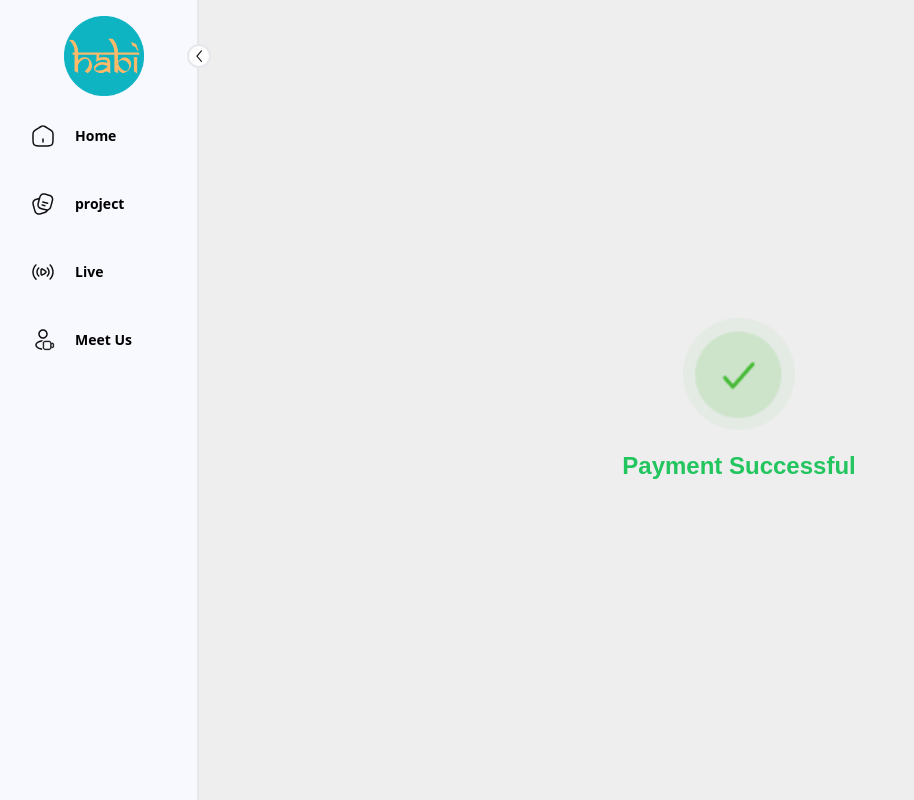
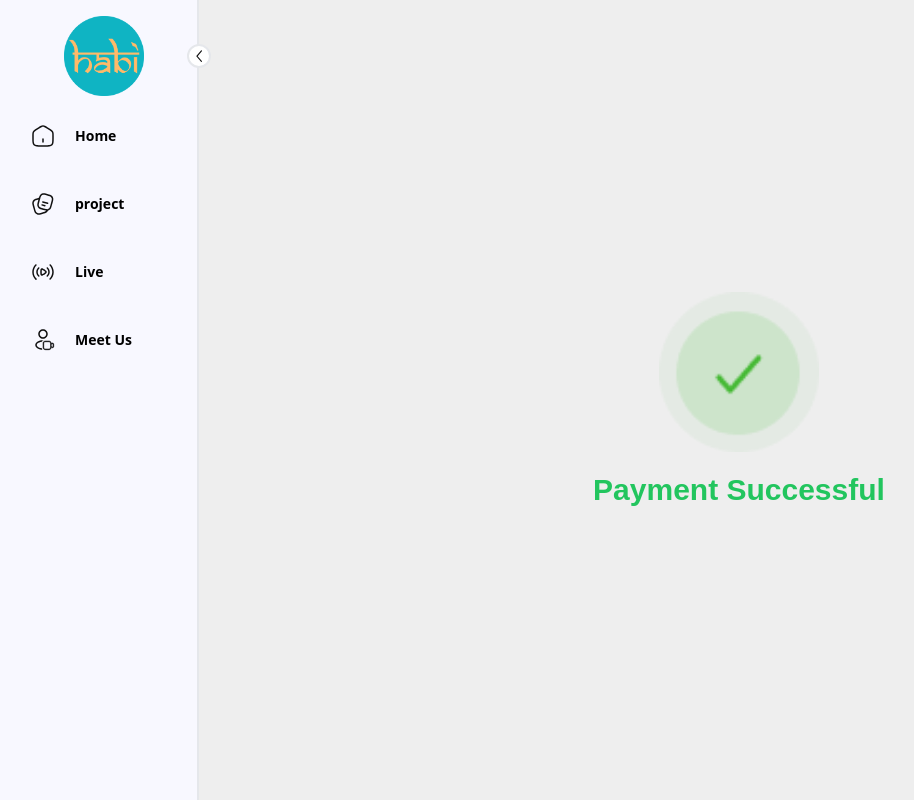
Before and after one commit to tejudharanesh/HABI_client, a React (Vite) app: page /dashboard/paymentSuccess in a window 1280 px wide. Shown: the whole page, without its empty margins (1-915 px from the left). Built offline with nearby package versions, Linux system fonts and the light colour scheme; a web font is replaced by a local one.

Commit message:
added priority

```diff
--- a/src/components/Client_homepage/PaymentSuccess.jsx
+++ b/src/components/Client_homepage/PaymentSuccess.jsx
@@ -23,8 +23,8 @@ function PaymentSuccess() {
         </div>
       ) : (
         <div>
-          <img src={tick} alt="" className="mx-auto w-28 mb-5" />
-          <h1 className="font-bold text-2xl text-green-500">
+          <img src={tick} alt="" className="mx-auto w-40 mb-5" />
+          <h1 className="font-bold text-3xl text-green-500">
             Payment Successful
           </h1>
         </div>
```
